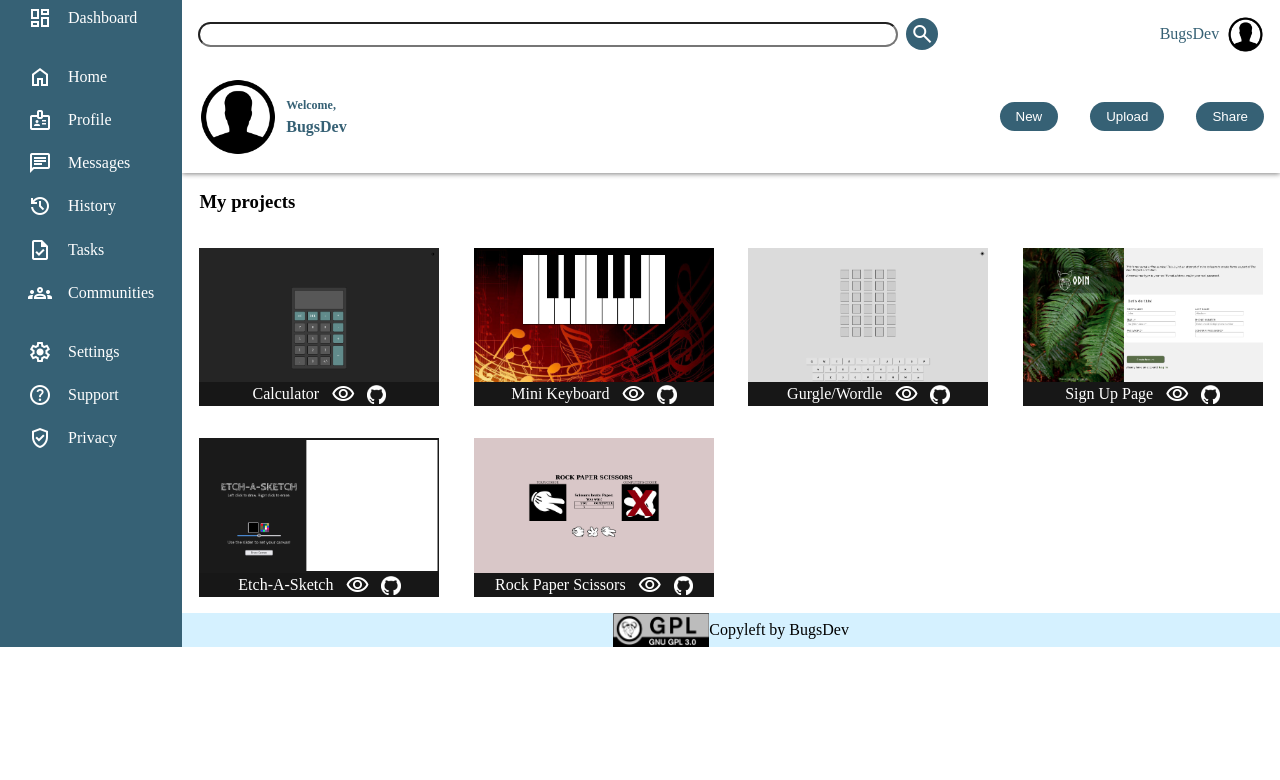
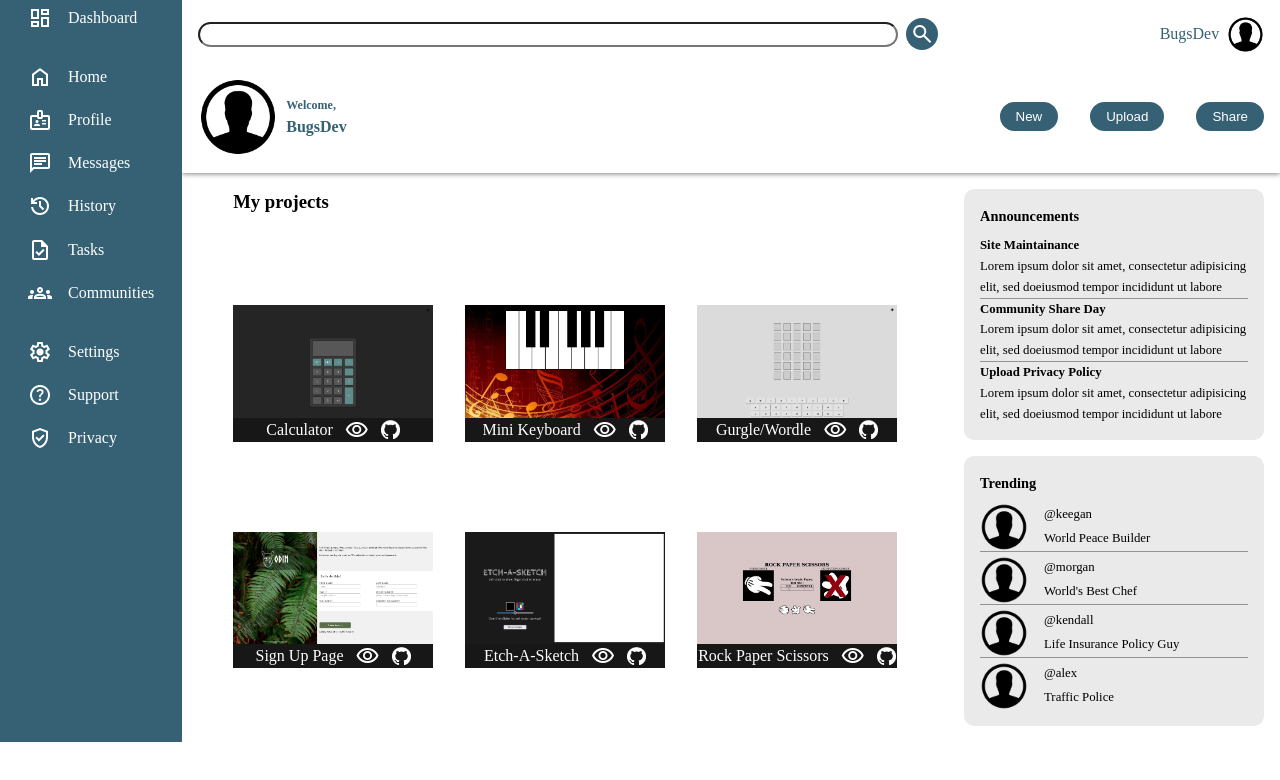
Before and after one commit to bugsdev2/adminDashboard, a website built with Vite: page index.html in a window 1280 px wide. Built offline with nearby package versions, Linux system fonts and the light colour scheme.

Commit message:
Added sidebar content in index.html and respective sidebar.css. Made necessary changes to other files so as to adjust the formatting.

```diff
--- a/index.html
+++ b/index.html
@@ -141,12 +141,49 @@
 			</div>
 
 		</section>
-<!--
-		<section class="sidebar">Sidebar</section>
--->
-		<section class="footer">
-			<img src="/icons/gpl.png" alt="gnu gpl icon" />
-			<p>Copyleft by BugsDev</p>
+		<section class="sidebar">
+			<div class="announcements">
+				<p>Announcements</p>
+				<div class="announce-wrapper">
+					<div class="announcement">
+						<p>Site Maintainance</p>
+						<p>Lorem ipsum dolor sit amet, consectetur adipisicing elit, sed doeiusmod tempor incididunt ut labore </p>
+					</div>
+					<div class="announcement">
+						<p>Community Share Day</p>
+						<p>Lorem ipsum dolor sit amet, consectetur adipisicing elit, sed doeiusmod tempor incididunt ut labore </p>
+					</div>
+					<div class="announcement">
+						<p>Upload Privacy Policy</p>
+						<p>Lorem ipsum dolor sit amet, consectetur adipisicing elit, sed doeiusmod tempor incididunt ut labore </p>
+					</div>
+				</div>
+			</div>
+			<div class="trending">
+				<p>Trending</p>
+				<div class="trending-wrapper">
+					<div class="trending-items">
+						<img src="/icons/user-icon.png" alt="user-icon" />
+						<p>@keegan</p>
+						<p>World Peace Builder</p>
+					</div>
+					<div class="trending-items">
+						<img src="/icons/user-icon.png" alt="user-icon" />
+						<p>@morgan</p>
+						<p>World's Best Chef</p>
+					</div>
+					<div class="trending-items">
+						<img src="/icons/user-icon.png" alt="user-icon" />
+						<p>@kendall</p>
+						<p>Life Insurance Policy Guy</p>
+					</div>
+					<div class="trending-items">
+						<img src="/icons/user-icon.png" alt="user-icon" />
+						<p>@alex</p>
+						<p>Traffic Police</p>
+					</div>
+				</div>
+			</div>
 		</section>
 
 	</div>
--- a/src/main.js
+++ b/src/main.js
@@ -1,7 +1,7 @@
 import '../style/header.css';
 import '../style/dashboard.css';
-import '../style/content.css'
-import '../style/footer.css'
+import '../style/content.css';
+import '../style/sidebar.css';
 import '../style/style.css';
 import '../style/utils.css';
 
--- a/style/content.css
+++ b/style/content.css
@@ -4,23 +4,32 @@
 	background: var(--clr-main)
 	padding: 1rem;
 	display: grid;
-	grid-template-columns: repeat(auto-fit, 15rem);
+	grid-template-columns: repeat(auto-fit, 25ch);
 	grid-gap: 2rem;
-	justify-content: space-around;
+	justify-content: center;
 	padding: 1rem;
 }
 
+
+
 .main h3 {
 	grid-column: 1/-1;
+/*
+	border: 2px solid red;
+*/
 }
 
 .card > img {
-	width: 15rem;
+	width: 25ch;
 }
 
 .card {
-	display: grid;
+	display: flex;
+	flex-flow: column;
 	color: white;
+/*
+	border: 2px solid red;
+*/
 }
 
 .info-box {
--- a/style/footer.css
+++ /dev/null
@@ -1,12 +0,0 @@
-.footer {
-	background: var(--clr-font);
-	display: flex;
-	justify-content: center;
-	align-items: center;
-	grid-template-rows: 1fr;
-	grid-auto-flow: row;
-}
-
-img {
-	width: 6rem;
-}
--- a/style/sidebar.css
+++ b/style/sidebar.css
@@ -0,0 +1,74 @@
+.sidebar {
+	display: grid;
+	grid-gap: 1rem;
+	padding: 1rem;
+	font-size: 0.80rem;
+}
+
+.announcements,
+.trending {
+	display: grid;
+	background: #EAEAEA;
+	border-radius: 10px;
+	padding: 1rem;
+
+}
+
+.trending-wrapper {
+	display: grid;
+	row-gap: 0.25rem;
+}
+
+.announcements > p,
+.trending > p {
+	font-size: 0.90rem;
+	font-weight: 600;
+	margin-bottom: 0.5rem;
+}
+
+
+.announcement:not(div:last-child),
+.trending-items:not(div:last-child) {
+	border-bottom: 1.5px solid #979191;
+}
+
+.trending-items {
+	display: grid;
+	column-gap: 1rem;
+	grid-template-columns: auto 2fr;
+	align-items: center;
+}
+
+.trending-items img {
+	grid-row: span 2;
+}
+
+.announcement > p:first-child {
+	font-weight: 600;
+}
+
+.sidebar img {
+	width: 3rem;
+}
+
+@media (min-width: 576px) {
+
+}
+
+@media (min-width: 768px) {
+	.sidebar {
+		max-width: 300px;
+	}
+}
+
+@media (min-width: 992px) {
+
+}
+
+@media (min-width: 1200px) {
+
+}
+
+@media (min-width: 1400px) {
+
+}
--- a/style/style.css
+++ b/style/style.css
@@ -18,7 +18,7 @@
 
  .wrapper {
 	 display: grid;
-	 grid-template: auto 1fr auto auto / auto 4fr auto;
+	 grid-template: auto auto auto / auto 4fr auto;
   }
 
  .header {
@@ -39,11 +39,6 @@
  }
 
  .sidebar {
-
- }
-
- .footer {
-	 grid-column: 2/-1;
 /*
 	 border: 2px solid red;
 */
```
